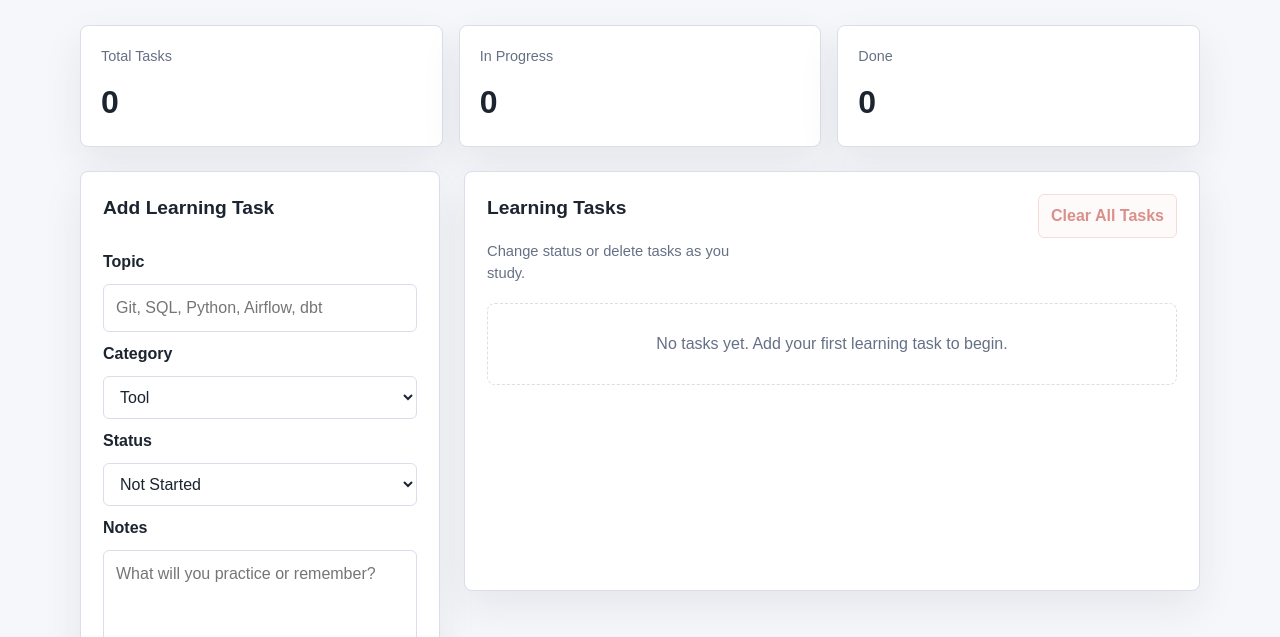
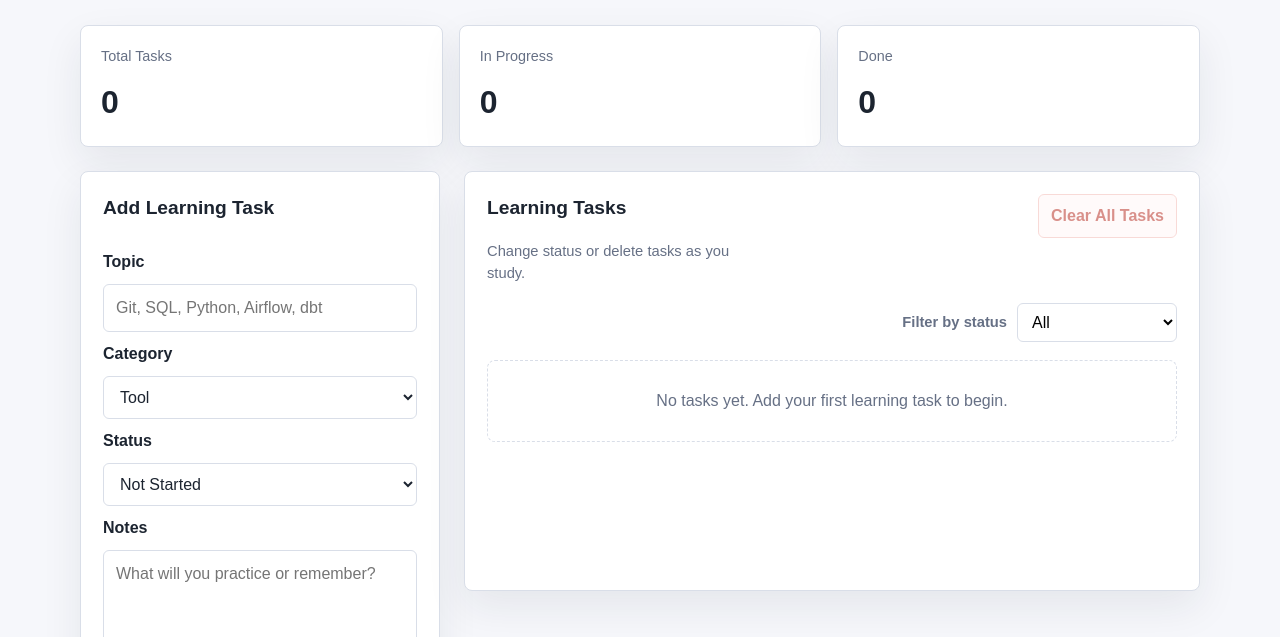
Before and after one commit to chuck93xn/personal-data-engineering-learning-tracker, a plain HTML site: page index.html in a window 1280 px wide. Shown: the part 163-800 px from the top of the page. Drawn offline with Linux system fonts and the light colour scheme.

Commit message:
feat: filter tasks by status

```diff
--- a/app.js
+++ b/app.js
@@ -5,11 +5,13 @@ const taskForm = document.querySelector("#task-form");
 const taskList = document.querySelector("#task-list");
 const emptyState = document.querySelector("#empty-state");
 const clearTasksButton = document.querySelector("#clear-tasks-button");
+const statusFilter = document.querySelector("#status-filter");
 const totalCount = document.querySelector("#total-count");
 const progressCount = document.querySelector("#progress-count");
 const doneCount = document.querySelector("#done-count");
 
 let tasks = loadTasks();
+let currentStatusFilter = "All";
 
 function loadTasks() {
   const savedTasks = localStorage.getItem(STORAGE_KEY);
@@ -96,6 +98,14 @@ function clearAllTasks() {
   render();
 }
 
+function filterTasksByStatus() {
+  if (currentStatusFilter === "All") {
+    return tasks;
+  }
+
+  return tasks.filter((task) => task.status === currentStatusFilter);
+}
+
 function formatDate(isoDate) {
   return new Intl.DateTimeFormat("en-AU", {
     year: "numeric",
@@ -159,10 +169,15 @@ function renderTask(task) {
 }
 
 function renderTasks() {
+  const visibleTasks = filterTasksByStatus();
+
   taskList.innerHTML = "";
-  emptyState.classList.toggle("is-hidden", tasks.length > 0);
+  emptyState.classList.toggle("is-hidden", visibleTasks.length > 0);
+  emptyState.textContent = tasks.length === 0
+    ? "No tasks yet. Add your first learning task to begin."
+    : `No ${currentStatusFilter.toLowerCase()} tasks found.`;
 
-  tasks.forEach((task) => {
+  visibleTasks.forEach((task) => {
     taskList.appendChild(renderTask(task));
   });
 }
@@ -197,8 +212,14 @@ function handleTaskListChange(event) {
   }
 }
 
+function handleStatusFilterChange(event) {
+  currentStatusFilter = event.target.value;
+  renderTasks();
+}
+
 taskForm.addEventListener("submit", addTask);
 clearTasksButton.addEventListener("click", clearAllTasks);
+statusFilter.addEventListener("change", handleStatusFilterChange);
 taskList.addEventListener("click", handleTaskListClick);
 taskList.addEventListener("change", handleTaskListChange);
 
--- a/index.html
+++ b/index.html
@@ -81,6 +81,16 @@
           </button>
         </div>
 
+        <div class="filter-row">
+          <label for="status-filter">Filter by status</label>
+          <select id="status-filter">
+            <option value="All">All</option>
+            <option value="Not Started">Not Started</option>
+            <option value="In Progress">In Progress</option>
+            <option value="Done">Done</option>
+          </select>
+        </div>
+
         <div id="empty-state" class="empty-state">
           No tasks yet. Add your first learning task to begin.
         </div>
--- a/styles.css
+++ b/styles.css
@@ -195,6 +195,29 @@ h2 {
   opacity: 0.5;
 }
 
+.filter-row {
+  display: flex;
+  flex-wrap: wrap;
+  gap: 10px;
+  align-items: center;
+  justify-content: flex-end;
+  margin-bottom: 18px;
+}
+
+.filter-row label {
+  color: var(--muted);
+  font-size: 0.92rem;
+  font-weight: 700;
+}
+
+.filter-row select {
+  min-width: 160px;
+  padding: 9px 10px;
+  border: 1px solid var(--border);
+  border-radius: 6px;
+  background: #fff;
+}
+
 .empty-state {
   padding: 28px;
   border: 1px dashed var(--border);
@@ -332,8 +355,13 @@ h2 {
   }
 
   .task-actions select,
+  .filter-row select,
   .delete-button,
   .clear-button {
     width: 100%;
   }
+
+  .filter-row {
+    justify-content: stretch;
+  }
 }
```
